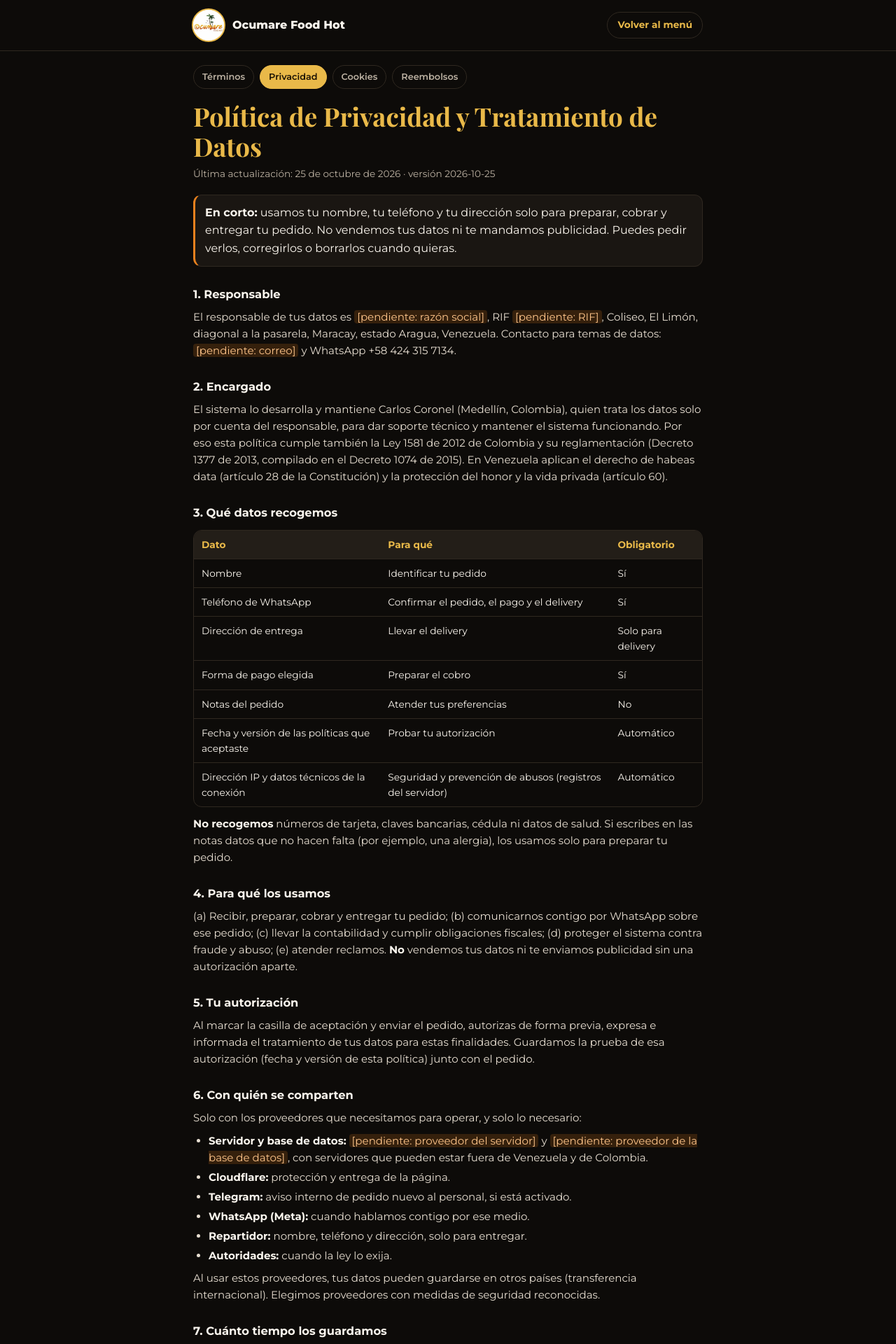
After one commit to XxCarlos741xX/OcumareFoodHot_V2, a Spring Boot app: page /legal/privacidad.html in a window 1280 px wide. The commit adds this page. Shown: the top 1920 px of the page at 70% size. Run offline with Spring Boot 4, Linux system fonts and the light colour scheme; the visitor is signed in with stand-in values (Sample User, id 1); some of the project's set-up classes (security, data sources, template engines, error pages and the like) are left out, and stand-ins take their place.

Commit message:
Web: casilla de Términos y Privacidad, páginas de políticas y aviso de tasa BCV
- El pedido web exige aceptar Términos y Política de Privacidad (Ley 1581, art. 9);
  se guarda fecha y versión aceptada en el pedido y en la bitácora.
- Páginas públicas legal/terminos, privacidad, cookies y reembolsos, enlazadas en el pie;
  los datos del negocio se llenan en js/legal.js.
- Bajo el total y en el pie se avisa que el monto en Bs usa la tasa BCV del día.

Co-Authored-By: Claude Opus 5.5 <noreply@anthropic.com>
Claude-Session: https://claude.ai/code/session_01T4wu6PSgoDWjrrrWuAqvaF

```diff
--- a/src/main/java/com/project/ocumare_food/pedidos/dto/PedidoDto.java
+++ b/src/main/java/com/project/ocumare_food/pedidos/dto/PedidoDto.java
@@ -75,6 +75,11 @@ public final class PedidoDto {
             @Size(max = 40) String pago,
             /** Campo trampa contra bots: una persona nunca lo llena. */
             String website,
+            /** Casilla "Acepto los Términos y la Política de Privacidad". Sin ella no se recibe el pedido. */
+            @NotNull(message = "Debes aceptar los Términos y la Política de Privacidad")
+            @AssertTrue(message = "Debes aceptar los Términos y la Política de Privacidad") Boolean aceptaTerminos,
+            /** Versión (fecha) de las políticas que el cliente vio, p. ej. "2026-10-25". */
+            @Size(max = 20) @Pattern(regexp = "^[0-9A-Za-z.-]*$") String versionPoliticas,
             @NotEmpty @Size(max = MAX_LINEAS) List<@Valid ItemRequest> items) {
     }
 
--- a/src/main/java/com/project/ocumare_food/pedidos/service/PedidoService.java
+++ b/src/main/java/com/project/ocumare_food/pedidos/service/PedidoService.java
@@ -161,6 +161,8 @@ public class PedidoService {
 
         Pedido p = nuevoPedido(turno, TipoPedido.WEB);
         p.setClaveExterna(req.claveExterna());
+        p.setTerminosAceptadosEn(LocalDateTime.now(reloj));
+        p.setVersionPoliticas(limpio(req.versionPoliticas()) == null ? "sin versión" : limpio(req.versionPoliticas()));
         p.setClienteNombre(limpio(req.clienteNombre()));
         p.setClienteTelefono(limpio(req.clienteTelefono()));
         p.setDireccionEntrega(req.entrega() == EntregaWeb.DELIVERY ? limpio(req.direccionEntrega()) : null);
@@ -170,7 +172,8 @@ public class PedidoService {
         p.setNotas(notas.length() > 500 ? notas.substring(0, 500) : notas.toString());
         List<DetallePedido> lineas = agregarItems(p, req.items());
         Pedido guardado = pedidos.save(p);
-        anotar(guardado, TipoEvento.CREADO, "Pedido recibido por la web: " + resumen(lineas), null, false);
+        anotar(guardado, TipoEvento.CREADO, "Pedido recibido por la web (aceptó términos y privacidad, versión "
+                + guardado.getVersionPoliticas() + "): " + resumen(lineas), null, false);
         eventos.publishEvent(new PedidoWebRecibido(guardado.getId()));
         return PedidoWebResponse.de(guardado);
     }
--- /dev/null
+++ b/src/main/resources/static/js/legal.js
@@ -0,0 +1,39 @@
+/* =====================================================================
+   ✏️ DATOS LEGALES DEL NEGOCIO
+   Se usan en las páginas de Términos, Privacidad, Cookies y Reembolsos, y en la casilla del pedido.
+   Lo que quede vacío ('') sale en las páginas como [pendiente: …] para que se note que falta.
+   ===================================================================== */
+const LEGAL = {
+  // Cambia VERSION y FECHA cada vez que cambies el texto de las políticas.
+  // Cada pedido web guarda la versión que el cliente aceptó.
+  VERSION: '2026-10-25',
+  FECHA: '25 de octubre de 2026',
+
+  RAZON_SOCIAL: '',                 // nombre legal del negocio o de Néstor como persona natural
+  RIF: '',                          // J-12345678-9 o V-12345678-9
+  DIRECCION: 'Coliseo, El Limón, diagonal a la pasarela, Maracay, estado Aragua, Venezuela',
+  CORREO: '',                       // correo para reclamos y solicitudes de datos
+  WHATSAPP: '+58 424 315 7134',
+  ENCARGADO: 'Carlos Coronel (Medellín, Colombia)',
+  HOSTING: '',                      // proveedor del servidor, p. ej. OVHcloud
+  BASE_DATOS: '',                   // proveedor de la base de datos, p. ej. Aiven (o "el mismo servidor")
+  PLAZO_DATOS: '2 años',            // cuánto se guardan los datos de los pedidos antes de anonimizarlos
+  PLAZO_REEMBOLSO: '3 días hábiles',
+};
+
+
+/* A partir de aquí no hace falta cambiar nada. */
+(function () {
+  const NOMBRES = { RAZON_SOCIAL: 'razón social', RIF: 'RIF', DIRECCION: 'dirección', CORREO: 'correo', HOSTING: 'proveedor del servidor',
+    BASE_DATOS: 'proveedor de la base de datos', PLAZO_DATOS: 'plazo', PLAZO_REEMBOLSO: 'plazo' };
+  const pendiente = (clave) => '[pendiente: ' + (NOMBRES[clave] || clave.toLowerCase()) + ']';
+  function llenar() {
+    document.querySelectorAll('[data-legal]').forEach((el) => {
+      const clave = el.dataset.legal;
+      const valor = clave === 'DOMINIO' ? location.host : LEGAL[clave];
+      el.textContent = valor || pendiente(clave);
+      if (!valor) el.classList.add('falta');
+    });
+  }
+  if (document.readyState === 'loading') document.addEventListener('DOMContentLoaded', llenar); else llenar();
+})();
--- /dev/null
+++ b/src/main/resources/static/legal/legal.css
@@ -0,0 +1,35 @@
+/* Páginas de políticas: mismos colores y letras que la web de pedidos. */
+:root{
+  --naranja:#E8811E;--dorado:#E9B949;--fondo:#0D0B09;--tarjeta:#1A1612;--tarjeta-2:#231E18;--borde:#2F2820;
+  --texto:#FBF6EE;--texto-suave:#BDB2A3;
+  --f-titulo:'Playfair Display', Georgia, serif;--f-texto:'Montserrat', system-ui, sans-serif;
+}
+*{box-sizing:border-box;margin:0;padding:0}
+body{background:var(--fondo);color:var(--texto);font-family:var(--f-texto);line-height:1.6;-webkit-font-smoothing:antialiased}
+a{color:var(--dorado)}
+.contenedor{max-width:760px;margin:0 auto;padding:0 16px}
+header{border-bottom:1px solid var(--borde);padding:14px 0}
+header .contenedor{display:flex;align-items:center;gap:12px}
+header img{width:44px;height:44px;border-radius:50%;background:#fff;object-fit:contain;box-shadow:0 0 0 2px var(--dorado)}
+header a.marca{color:var(--texto);text-decoration:none;font-weight:800}
+header a.volver{margin-left:auto;font-size:.85rem;font-weight:700;text-decoration:none;border:1px solid var(--borde);border-radius:999px;padding:7px 14px}
+nav.politicas{display:flex;gap:8px;flex-wrap:wrap;margin:20px 0 6px}
+nav.politicas a{font-size:.8rem;font-weight:600;text-decoration:none;color:var(--texto-suave);border:1px solid var(--borde);border-radius:999px;padding:6px 12px}
+nav.politicas a[aria-current]{background:var(--dorado);border-color:var(--dorado);color:#1A1204}
+main{padding:10px 0 48px}
+h1{font-family:var(--f-titulo);color:var(--dorado);font-size:clamp(1.7rem,6vw,2.3rem);line-height:1.15;margin:18px 0 4px}
+.fecha{color:var(--texto-suave);font-size:.85rem;margin-bottom:18px}
+h2{font-size:1.02rem;margin:26px 0 8px;color:var(--texto)}
+p,li{font-size:.94rem;color:#E8DFD2}
+p{margin:8px 0}
+ul,ol{margin:8px 0 8px 22px}
+li{margin:4px 0}
+strong{color:var(--texto)}
+.tabla-scroll{overflow-x:auto;margin:12px 0;border:1px solid var(--borde);border-radius:12px}
+table{border-collapse:collapse;width:100%;font-size:.86rem;min-width:520px}
+th,td{text-align:left;padding:9px 11px;border-bottom:1px solid var(--borde);vertical-align:top}
+th{background:var(--tarjeta-2);color:var(--dorado);font-weight:700}
+tr:last-child td{border-bottom:none}
+.resumen{background:var(--tarjeta);border:1px solid var(--borde);border-left:3px solid var(--naranja);border-radius:12px;padding:12px 14px;margin:14px 0}
+.falta{background:rgba(232,129,30,.18);color:#FFC58A;border-radius:4px;padding:0 4px}
+footer{border-top:1px solid var(--borde);padding:20px 0 32px;color:var(--texto-suave);font-size:.82rem;text-align:center}
--- /dev/null
+++ b/src/main/resources/static/legal/privacidad.html
@@ -0,0 +1,92 @@
+<!DOCTYPE html>
+<html lang="es">
+<head>
+<meta charset="UTF-8">
+<meta name="viewport" content="width=device-width, initial-scale=1, viewport-fit=cover">
+<title>Política de Privacidad y Tratamiento de Datos | Ocumare Food Hot</title>
+<meta name="description" content="Política de Privacidad y Tratamiento de Datos de los pedidos en línea de Ocumare Food Hot.">
+<meta name="theme-color" content="#0D0B09">
+<link rel="icon" href="../img/logo.jpg">
+<link rel="preconnect" href="https://fonts.googleapis.com">
+<link rel="preconnect" href="https://fonts.gstatic.com" crossorigin>
+<link href="https://fonts.googleapis.com/css2?family=Playfair+Display:wght@700&family=Montserrat:wght@400;600;700;800&display=swap" rel="stylesheet">
+<link rel="stylesheet" href="legal.css">
+</head>
+<body>
+<!-- ✏️ El texto se edita aquí. Los datos del negocio (razón social, RIF, correo…)
+     no se escriben aquí: se llenan en js/legal.js. -->
+<header><div class="contenedor">
+  <img src="../img/logo.jpg" alt="">
+  <a class="marca" href="../">Ocumare Food Hot</a>
+  <a class="volver" href="../">Volver al menú</a>
+</div></header>
+<main class="contenedor">
+  <nav class="politicas" aria-label="Políticas"><a href="terminos.html">Términos</a><a href="privacidad.html" aria-current="page">Privacidad</a><a href="cookies.html">Cookies</a><a href="reembolsos.html">Reembolsos</a></nav>
+  <h1>Política de Privacidad y Tratamiento de Datos</h1>
+  <p class="fecha">Última actualización: <span data-legal="FECHA"></span> · versión <span data-legal="VERSION"></span></p>
+<div class="resumen"><strong>En corto:</strong> usamos tu nombre, tu teléfono y tu dirección solo para preparar, cobrar y entregar tu pedido.
+No vendemos tus datos ni te mandamos publicidad. Puedes pedir verlos, corregirlos o borrarlos cuando quieras.</div>
+<h2>1. Responsable</h2>
+<p>El responsable de tus datos es <span data-legal="RAZON_SOCIAL"></span>, RIF <span data-legal="RIF"></span>, <span data-legal="DIRECCION"></span>. Contacto para temas de datos: <span data-legal="CORREO"></span> y WhatsApp <span data-legal="WHATSAPP"></span>.</p>
+<h2>2. Encargado</h2>
+<p>El sistema lo desarrolla y mantiene <span data-legal="ENCARGADO"></span>, quien trata los datos solo por cuenta del responsable, para dar soporte técnico
+y mantener el sistema funcionando. Por eso esta política cumple también la Ley 1581 de 2012 de Colombia y su reglamentación
+(Decreto 1377 de 2013, compilado en el Decreto 1074 de 2015). En Venezuela aplican el derecho de habeas data (artículo 28 de la Constitución)
+y la protección del honor y la vida privada (artículo 60).</p>
+<h2>3. Qué datos recogemos</h2>
+<div class="tabla-scroll"><table><thead><tr><th>Dato</th><th>Para qué</th><th>Obligatorio</th></tr></thead><tbody><tr><td>Nombre</td><td>Identificar tu pedido</td><td>Sí</td></tr><tr><td>Teléfono de WhatsApp</td><td>Confirmar el pedido, el pago y el delivery</td><td>Sí</td></tr><tr><td>Dirección de entrega</td><td>Llevar el delivery</td><td>Solo para delivery</td></tr><tr><td>Forma de pago elegida</td><td>Preparar el cobro</td><td>Sí</td></tr><tr><td>Notas del pedido</td><td>Atender tus preferencias</td><td>No</td></tr><tr><td>Fecha y versión de las políticas que aceptaste</td><td>Probar tu autorización</td><td>Automático</td></tr><tr><td>Dirección IP y datos técnicos de la conexión</td><td>Seguridad y prevención de abusos (registros del servidor)</td><td>Automático</td></tr></tbody></table></div>
+<p><strong>No recogemos</strong> números de tarjeta, claves bancarias, cédula ni datos de salud. Si escribes en las notas datos que no hacen
+falta (por ejemplo, una alergia), los usamos solo para preparar tu pedido.</p>
+<h2>4. Para qué los usamos</h2>
+<p>(a) Recibir, preparar, cobrar y entregar tu pedido; (b) comunicarnos contigo por WhatsApp sobre ese pedido; (c) llevar la contabilidad
+y cumplir obligaciones fiscales; (d) proteger el sistema contra fraude y abuso; (e) atender reclamos. <strong>No</strong> vendemos tus datos
+ni te enviamos publicidad sin una autorización aparte.</p>
+<h2>5. Tu autorización</h2>
+<p>Al marcar la casilla de aceptación y enviar el pedido, autorizas de forma previa, expresa e informada el tratamiento de tus datos para
+estas finalidades. Guardamos la prueba de esa autorización (fecha y versión de esta política) junto con el pedido.</p>
+<h2>6. Con quién se comparten</h2>
+<p>Solo con los proveedores que necesitamos para operar, y solo lo necesario:</p>
+<ul>
+<li><strong>Servidor y base de datos:</strong> <span data-legal="HOSTING"></span> y <span data-legal="BASE_DATOS"></span>, con servidores que pueden estar fuera de Venezuela y de Colombia.</li>
+<li><strong>Cloudflare:</strong> protección y entrega de la página.</li>
+<li><strong>Telegram:</strong> aviso interno de pedido nuevo al personal, si está activado.</li>
+<li><strong>WhatsApp (Meta):</strong> cuando hablamos contigo por ese medio.</li>
+<li><strong>Repartidor:</strong> nombre, teléfono y dirección, solo para entregar.</li>
+<li><strong>Autoridades:</strong> cuando la ley lo exija.</li>
+</ul>
+<p>Al usar estos proveedores, tus datos pueden guardarse en otros países (transferencia internacional). Elegimos proveedores con medidas de seguridad reconocidas.</p>
+<h2>7. Cuánto tiempo los guardamos</h2>
+<p>Los datos del pedido se guardan <span data-legal="PLAZO_DATOS"></span> para contabilidad y reclamos; luego se borran o se anonimizan (se quitan nombre,
+teléfono y dirección y quedan solo los montos). Las copias de seguridad se borran solas a los 14 días. Los registros técnicos del servidor
+se guardan hasta 90 días.</p>
+<h2>8. Tus derechos</h2>
+<p>Puedes, sin costo:</p>
+<ul>
+<li><strong>Conocer</strong> qué datos tenemos de ti y cómo los usamos.</li>
+<li><strong>Actualizar o corregir</strong> datos inexactos.</li>
+<li><strong>Pedir que se borren</strong> o revocar tu autorización, salvo los que debamos guardar por ley (por ejemplo, la contabilidad).</li>
+<li><strong>Pedir prueba</strong> de la autorización que diste.</li>
+<li><strong>Quejarte</strong> ante la autoridad: en Colombia, ante la Superintendencia de Industria y Comercio (SIC), después de haber hecho el reclamo con nosotros; en Venezuela, mediante el habeas data del artículo 28 de la Constitución.</li>
+</ul>
+<h2>9. Cómo ejercerlos</h2>
+<p>Escribe a <span data-legal="CORREO"></span> o por WhatsApp <span data-legal="WHATSAPP"></span> indicando tu nombre, el teléfono que usaste en el pedido y qué pides. Para proteger tus datos
+podemos pedirte que confirmes desde ese mismo número.</p>
+<ul>
+<li><strong>Consultas</strong> (saber qué datos tenemos): respuesta en máximo <strong>10 días hábiles</strong>, ampliable 5 días hábiles más avisándote el motivo.</li>
+<li><strong>Reclamos</strong> (corregir, borrar, revocar): respuesta en máximo <strong>15 días hábiles</strong>, ampliable 8 días hábiles más avisándote el motivo. Si el reclamo está incompleto, te pedimos lo que falta en los 5 días siguientes; si no respondes en 2 meses, se entiende que desististe.</li>
+</ul>
+<h2>10. Seguridad</h2>
+<p>La página usa conexión cifrada (HTTPS), el acceso del personal tiene usuario, clave y roles, las claves se guardan cifradas y los datos
+solo los ve el personal que los necesita. Ningún sistema es 100% seguro: si ocurre un incidente que afecte tus datos, te avisaremos y lo
+informaremos a la autoridad cuando corresponda.</p>
+<h2>11. Menores de edad</h2>
+<p>La página no está dirigida a menores de 18 años. Si eres menor, pide a tu representante que haga el pedido.</p>
+<h2>12. Cambios</h2>
+<p>Si cambiamos esta política de forma importante, lo publicaremos aquí con la nueva fecha y, si cambian las finalidades, te pediremos de nuevo la autorización.</p>
+</main>
+<footer><div class="contenedor">
+  <p>Ocumare Food Hot · <span data-legal="DIRECCION"></span></p>
+</div></footer>
+<script src="../js/legal.js"></script>
+</body>
+</html>
```
Also changed, not shown: src/main/java/com/project/ocumare_food/pedidos/model/Pedido.java (+10 -0 lines), src/main/resources/static/index.html (+16 -0 lines), src/main/resources/static/js/web.js (+12 -1 lines), src/main/resources/static/legal/cookies.html (added, +47 -0 lines), src/main/resources/static/legal/reembolsos.html (added, +61 -0 lines), src/main/resources/static/legal/terminos.html (added, +96 -0 lines), 5 other files.
